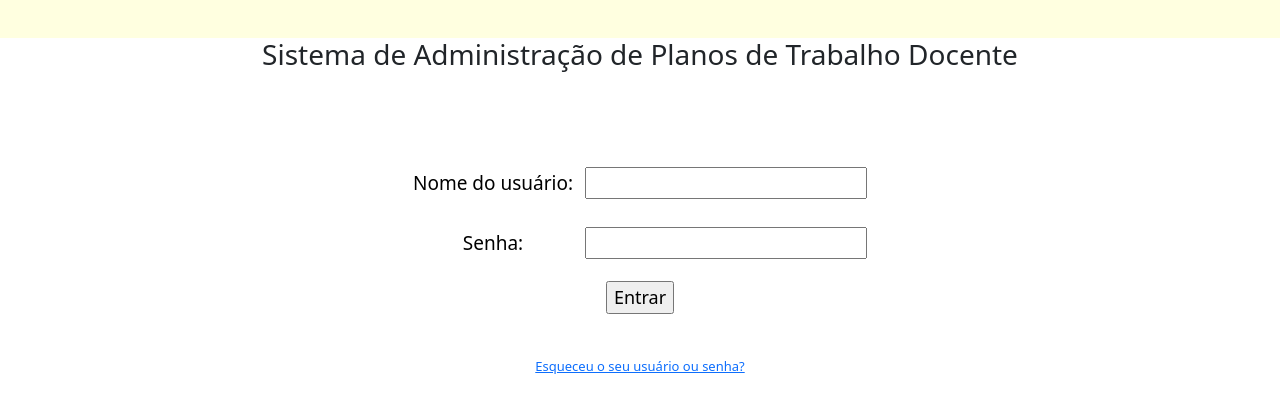
After one commit to pedromchd/ptd-php, a PHP site: the page made by index copy.html in a window 1280 px wide. The commit adds this page. Shown: the top 413 px of the page. Run offline with PHP 8.4, Linux system fonts and the light colour scheme.

Commit message:
primeiras impressões com a página

```diff
--- /dev/null
+++ b/index copy.html
@@ -0,0 +1,67 @@
+<html>
+
+<style>
+  #thirdTable table {
+    border: none;
+    background-color: #FFFFE0;
+  }
+
+  #thirdTable td {
+    color: black;
+    border: none;
+    padding: 6px 6px 6px 6px;
+  }
+
+  #thirdTable th {
+    border: none;
+  }
+</style>
+<div id="thirdTable">
+  <table width="100%">
+    <tr>
+      <td width="100%">&nbsp;
+      <td>
+    </tr>
+  </table>
+
+  <link href="https://cdn.jsdelivr.net/npm/bootstrap@5.0.0-beta1/dist/css/bootstrap.min.css" rel="stylesheet">
+  <font size="+1">
+    <center>
+      <h3>Sistema de Administração de Planos de Trabalho Docente</h3>
+    </center>
+    <br><br><br>
+
+    <font size=+1>
+      <form method="get" action="login.html">
+        <style>
+          table,
+          th,
+          td {
+            border: 1px solid black;
+            font-size: 19
+          }
+        </style>
+        <center>
+          <table>
+            <tr>
+              <td bgcolor=white>
+                <p align="center"> Nome do usuário:
+              </td>
+              <td bgcolor=white><input type="text" name="username" size="20"> </p>
+              </td>
+            </tr>
+            <tr>
+              <td bgcolor=white>
+                <p align="center"> Senha:
+              </td>
+              <td bgcolor=white><input type="password" name="senha" size="20"> </p>
+              </td>
+            </tr>
+          </table>
+          <p align="center"> <input type="submit" value="Entrar" name="entrar"></p><br>
+          <center><a href="./esqueci_minha_senha.php">
+              <font size=2>Esqueceu o seu usuário ou senha?
+            </a></center>
+      </form>
+
+</html>
```
Also changed, not shown: css/style.css (+1 -1 lines), css/tailwind.css (+5 -3 lines), index.html (+10 -3 lines).
